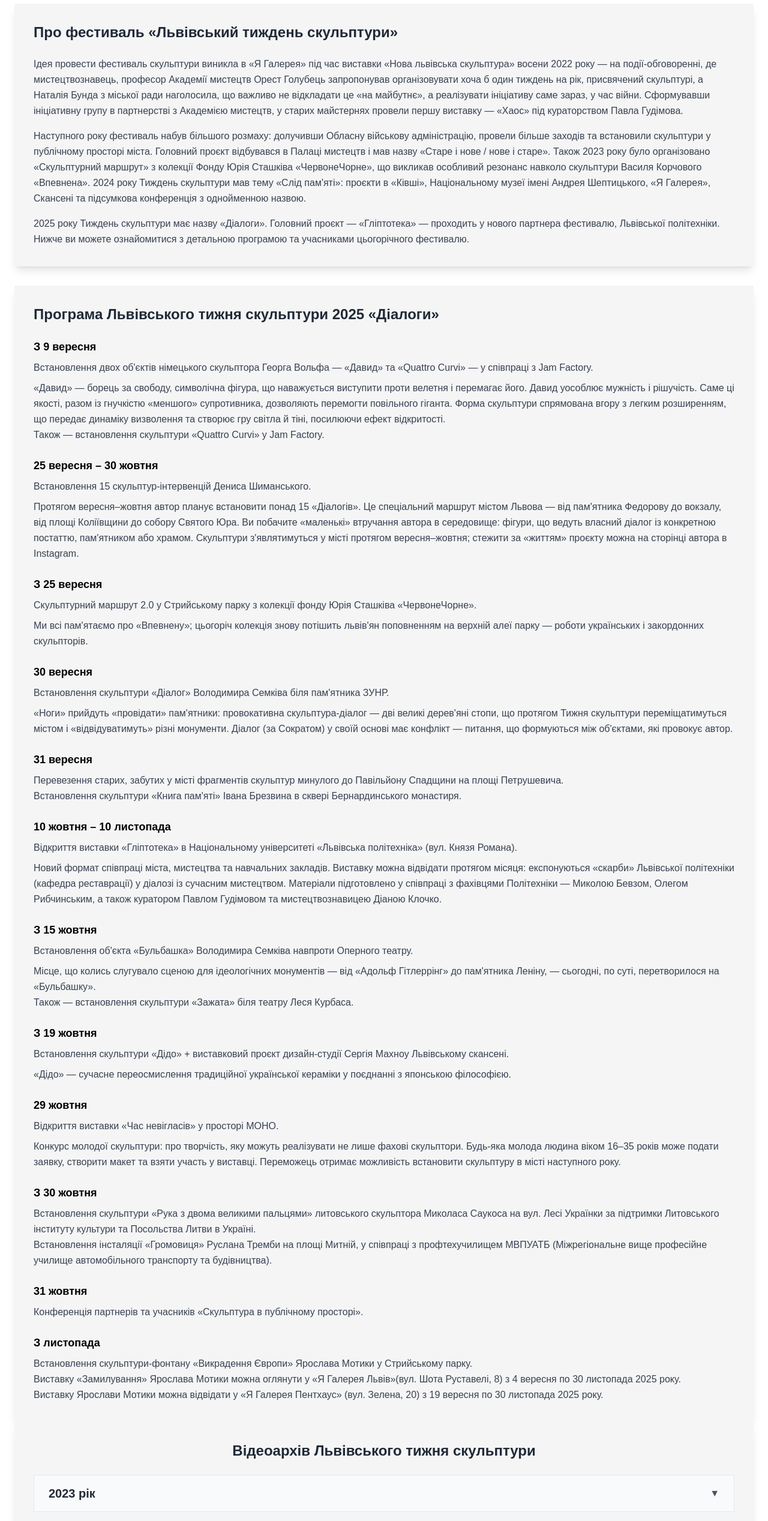
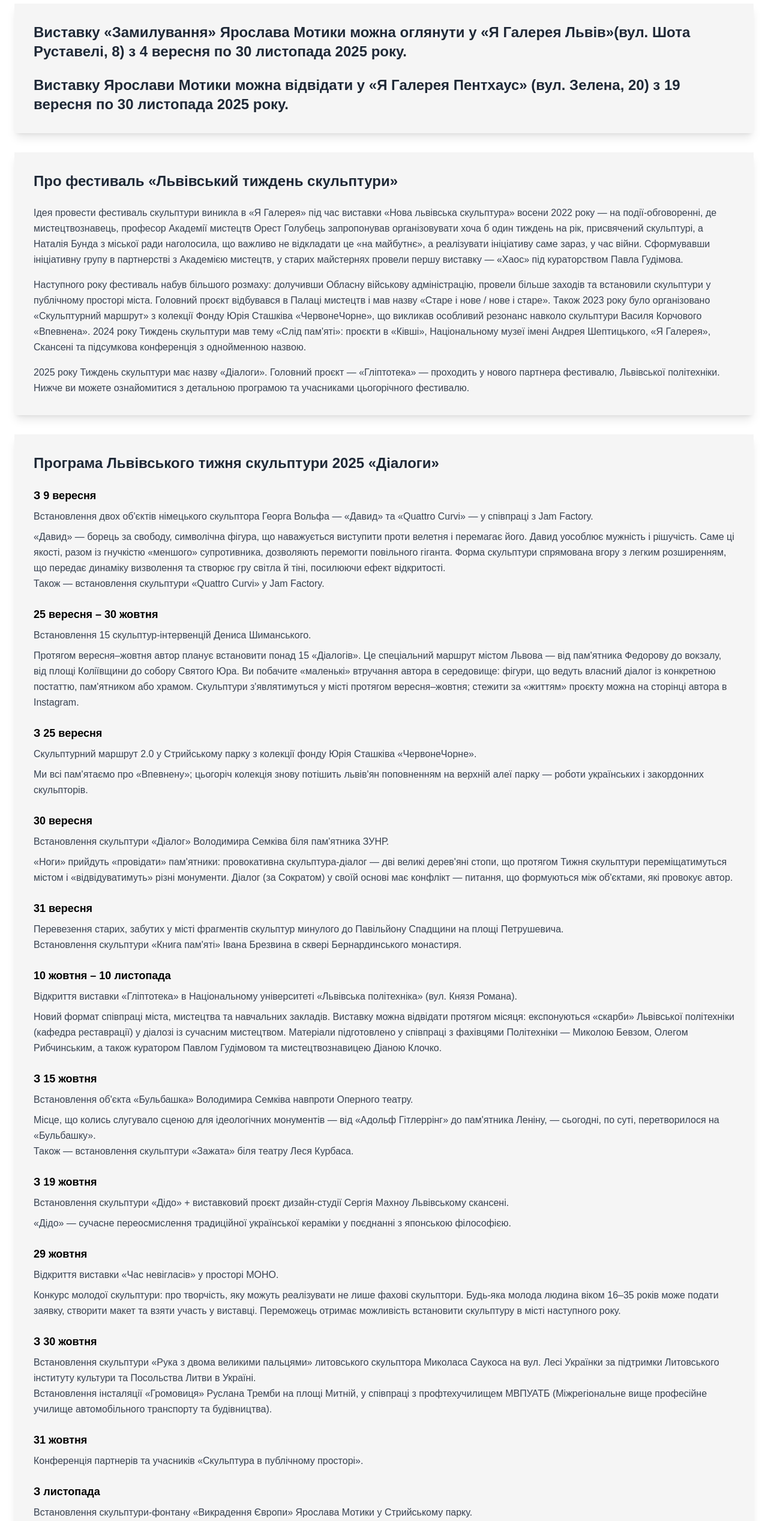
Before and after one commit to EvheniiOrza/glyptotheque_nulp, a Next.js app: page /festival in a window 1280 px wide. Shown: the part 234-2769 px from the top of the page at 60% size. Built offline with nearby package versions, Linux system fonts and the light colour scheme.

Commit message:
minUpdate

```diff
--- a/src/app/festival/page.tsx
+++ b/src/app/festival/page.tsx
@@ -30,16 +30,18 @@ const FestivalPage: React.FC = () => {
         ],
         "2023": [
             {
-                id: 4,
-                title: "Львівський тиждень скульптури 2023",
-                url: "https://youtu.be/EnRppMyYtms?si=ivP_CmbkcnZDkWCu",
-                thumbnail: "https://img.youtube.com/vi/EnRppMyYtms/maxresdefault.jpg"
-            },
-            {
                 id: 5,
                 title: "Перший фестиваль скульптури 2023",
                 url: "https://youtu.be/0eb-_mStr4U?si=ZA4Kn7JoMlOf-GYb",
                 thumbnail: "https://img.youtube.com/vi/0eb-_mStr4U/maxresdefault.jpg"
+            }
+        ],
+        "2022":[
+            {
+                id: 4,
+                title: "Львівський тиждень скульптури 2022",
+                url: "https://youtu.be/EnRppMyYtms?si=ivP_CmbkcnZDkWCu",
+                thumbnail: "https://img.youtube.com/vi/EnRppMyYtms/maxresdefault.jpg"
             }
         ]
     }
@@ -60,6 +62,19 @@ const FestivalPage: React.FC = () => {
                     >
                         ПРО ФЕСТИВАЛЬ
                     </motion.h1>
+
+                    <motion.div
+                        initial={{ opacity: 0, y: 20 }}
+                        animate={{ opacity: 1, y: 0 }}
+                        transition={{ delay: 0.2 }}
+                        className="bg-white rounded-none shadow-lg p-8 mb-8"
+                    >
+
+                        <div className="space-y-4 text-gray-700 leading-relaxed">
+                            <h2 className="text-2xl font-bold text-gray-800 mb-6">Виставку «Замилування» Ярослава Мотики можна оглянути у «Я Галерея Львів»(вул. Шота Руставелі, 8) з 4 вересня по 30 листопада 2025 року.</h2>
+                            <h2 className="text-2xl font-bold text-gray-800 mb-6">Виставку Ярослави Мотики можна відвідати у «Я Галерея Пентхаус» (вул. Зелена, 20) з 19 вересня по 30 листопада 2025 року.</h2>
+                        </div>
+                    </motion.div>
 
                     <motion.div
                         initial={{ opacity: 0, y: 20 }}
@@ -163,9 +178,7 @@ const FestivalPage: React.FC = () => {
                             <div>
                                 <h3 className="font-bold text-lg mb-2">З листопада</h3>
                                 <p>Встановлення скульптури-фонтану «Викрадення Європи» Ярослава Мотики у Стрийському парку.</p>
-                                <p>Виставку «Замилування» Ярослава Мотики можна оглянути у «Я Галерея Львів»(вул. Шота Руставелі, 8) з 4 вересня по 30 листопада 2025 року.</p>
-                                <p>Виставку Ярослави Мотики можна відвідати у «Я Галерея Пентхаус» (вул. Зелена, 20) з 19 вересня по 30 листопада 2025 року.</p>
-                            </div>
+                                </div>
                         </div>
                     </motion.div>
 
```
